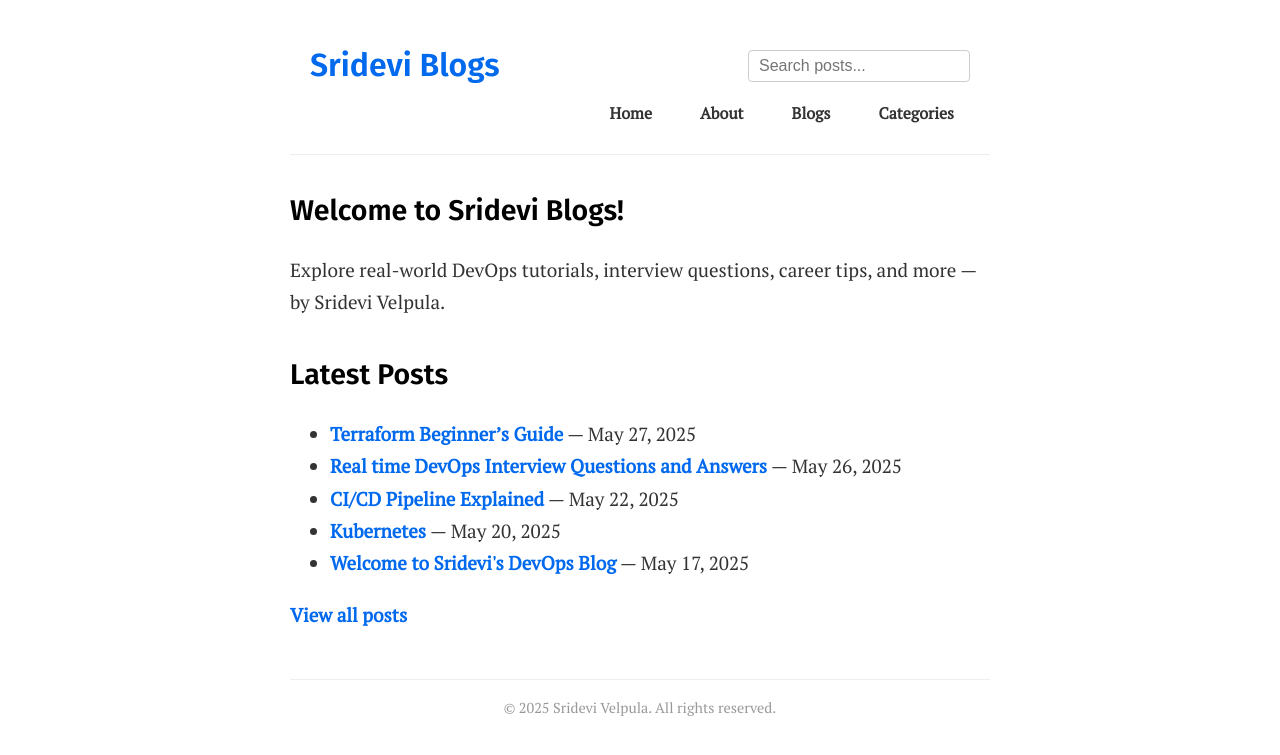
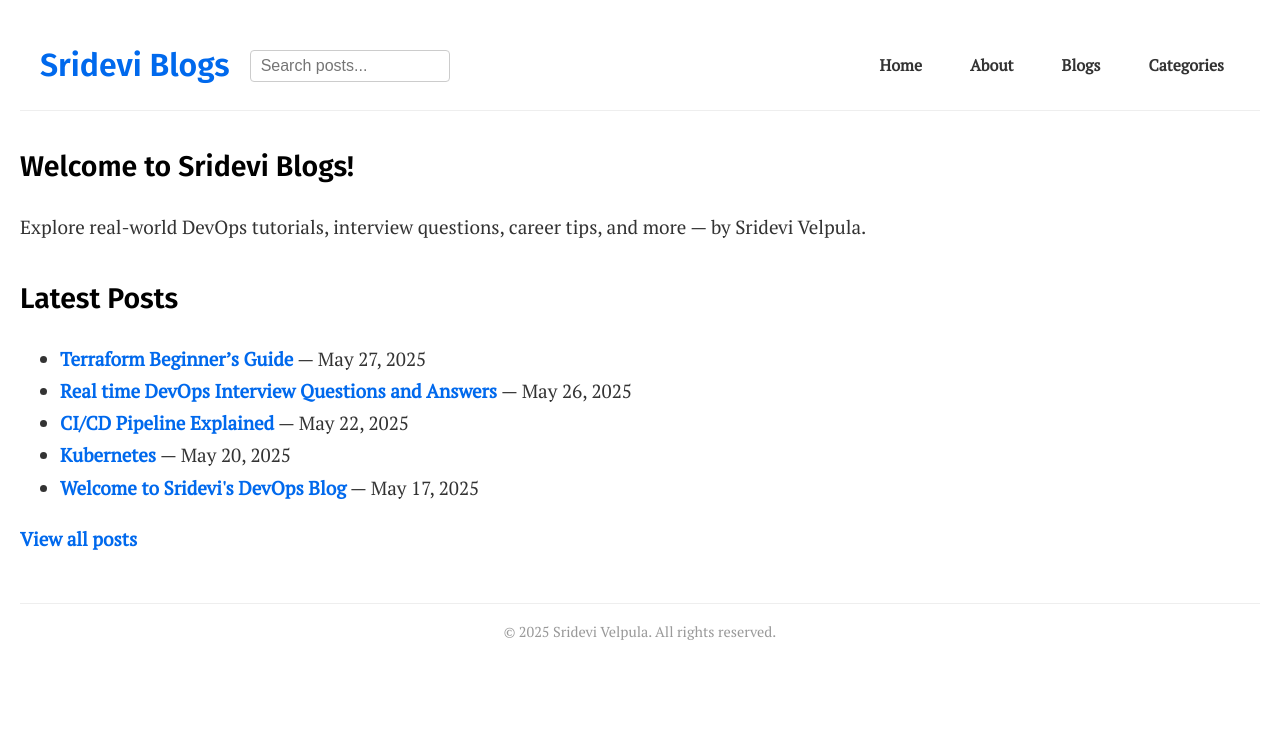
Before and after one commit to srideviblogs/srideviblogs.github.io, a Jekyll site: the page built from index.md, in a window 1280 px wide. Shown: the top 755 px of the page. Built offline with Jekyll 4.4.1, drawn with Linux system fonts in a browser that asks for light colours.

Commit message:
Update custom.css

```diff
--- a/assets/css/custom.css
+++ b/assets/css/custom.css
@@ -1,13 +1,11 @@
 /* Import Google Fonts */
 @import url('https://fonts.googleapis.com/css2?family=PT+Serif&family=Fira+Sans&display=swap');
 
-/* Global fix to remove right-side overflow */
-html, body {
-  max-width: 100%;
-  overflow-x: hidden;
+/* Universal box-sizing and scroll fix */
+*, *::before, *::after {
+  box-sizing: border-box;
 }
 
-/* Body styling */
 body {
   font-family: 'PT Serif', serif;
   font-size: 19px;
@@ -16,10 +14,11 @@ body {
   color: #333;
   background-color: #fff;
   margin: 0 auto;
-  max-width: 700px;
+  max-width: 100%;
   padding: 20px;
   -webkit-font-smoothing: antialiased;
   -moz-osx-font-smoothing: grayscale;
+  overflow-x: hidden; /* prevent horizontal scroll */
 }
 
 /* Headings */
@@ -57,8 +56,6 @@ header.site-header {
   flex-wrap: wrap;
   padding: 10px 20px;
   position: relative;
-  width: 100%;
-  box-sizing: border-box;
 }
 
 /* Site title */
@@ -76,7 +73,8 @@ header.site-header {
   flex-grow: 1;
   justify-content: flex-end;
   font-weight: 600;
-  z-index: 1000;
+  z-index: 100;
+  flex-wrap: wrap;
 }
 
 .site-nav a {
@@ -103,8 +101,10 @@ header.site-header {
 
 /* Search container */
 #search-container {
+  margin-left: 20px;
+  z-index: 1000;
+  flex-shrink: 0;
   position: relative;
-  margin-left: 20px;
 }
 #search-input {
   padding: 6px 10px;
```
